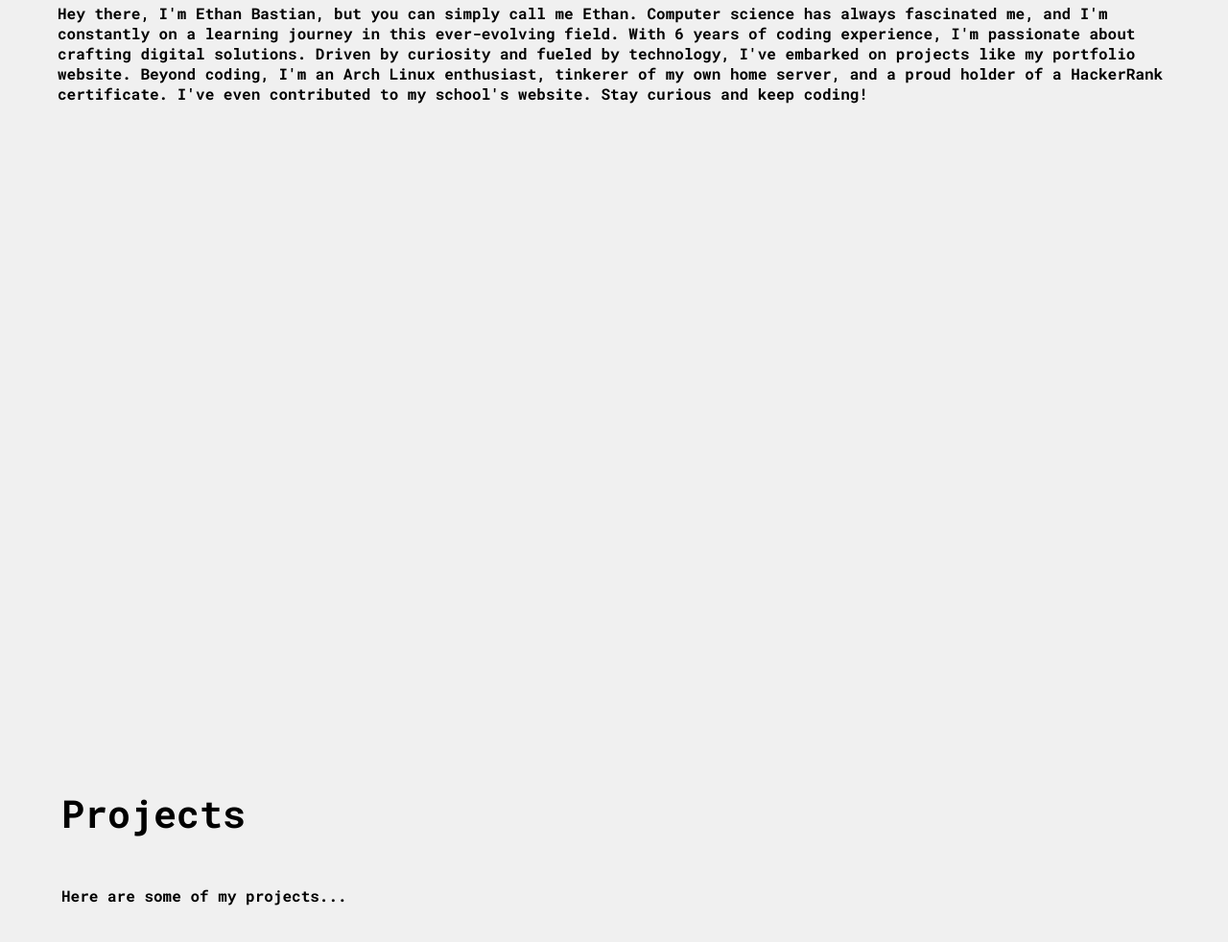
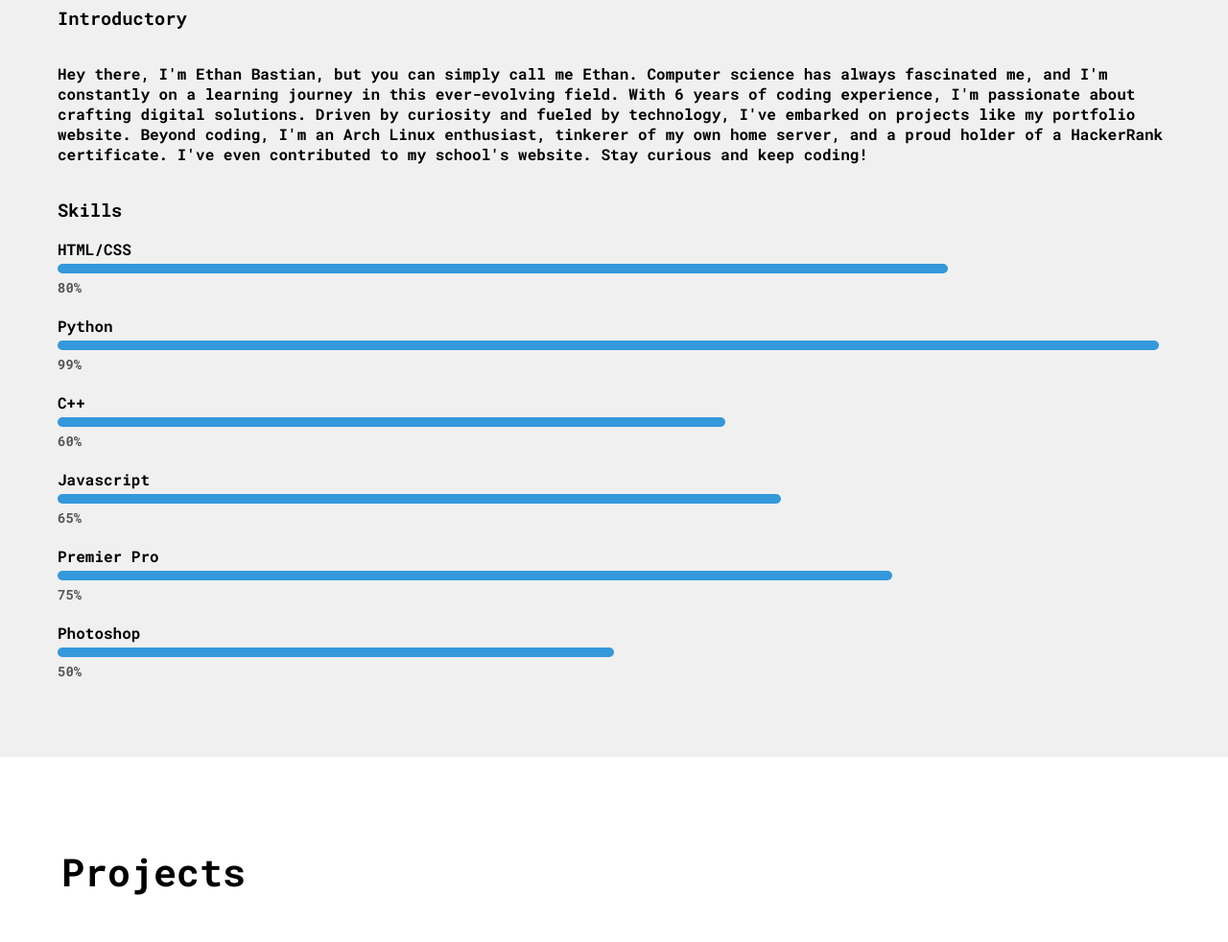
Before and after one commit to SnakeXrnt/portfolio-ethan, a plain HTML site: page index.html in a window 1280 px wide. Shown: the part 1032-2014 px from the top of the page at 96% size. Drawn offline with Linux system fonts and the light colour scheme; a web font is replaced by a local one.

Commit message:
animate percentage

```diff
--- a/index.html
+++ b/index.html
@@ -48,7 +48,57 @@ create date 2023-08-30 07:13:11
     <div id="about" class="section hidden">
       <div class="about">
         <h2 class="heading-aboutme">About Me</h2>
+        <h3>Introductory</h3>
         <p>Hey there, I'm Ethan Bastian, but you can simply call me Ethan. Computer science has always fascinated me, and I'm constantly on a learning journey in this ever-evolving field. With 6 years of coding experience, I'm passionate about crafting digital solutions. Driven by curiosity and fueled by technology, I've embarked on projects like my portfolio website. Beyond coding, I'm an Arch Linux enthusiast, tinkerer of my own home server, and a proud holder of a HackerRank certificate. I've even contributed to my school's website. Stay curious and keep coding!</p>
+
+        <h3>Skills</h3>
+
+        <div class="skills">
+          <div class="skill">
+            <div class="skill-name">HTML/CSS</div>
+            <div class="skill-bar">
+              <div class="skill-progress"></div>
+            </div>
+            <div class="skill-percentage">80%</div>
+          </div>
+          <div class="skill">
+            <div class="skill-name">Python</div>
+            <div class="skill-bar">
+              <div class="skill-progress"></div>
+            </div>
+            <div class="skill-percentage">99%</div>
+          </div>
+          <div class="skill">
+            <div class="skill-name">C++</div>
+            <div class="skill-bar">
+              <div class="skill-progress"></div>
+            </div>
+            <div class="skill-percentage">60%</div>
+          </div>
+          <div class="skill">
+            <div class="skill-name">Javascript</div>
+            <div class="skill-bar">
+              <div class="skill-progress"></div>
+            </div>
+            <div class="skill-percentage">65%</div>
+          </div>
+          <div class="skill">
+            <div class="skill-name">Premier Pro</div>
+            <div class="skill-bar">
+              <div class="skill-progress"></div>
+            </div>
+            <div class="skill-percentage">75%</div>
+          </div>
+          <div class="skill">
+            <div class="skill-name">Photoshop</div>
+            <div class="skill-bar">
+              <div class="skill-progress"></div>
+            </div>
+            <div class="skill-percentage">50%</div>
+          </div>
+        </div>
+
+
       </div>
 
 
--- a/pages/home/script.js
+++ b/pages/home/script.js
@@ -68,4 +68,20 @@ document.addEventListener("DOMContentLoaded", function () {
         });
       });
     });
+
+    // Get all skill elements
+  const skills = document.querySelectorAll('.skill');
+
+  // Function to animate skills bar on scroll
+  function animateSkills() {
+    skills.forEach(skill => {
+      const progressBar = skill.querySelector('.skill-progress');
+      const percentage = skill.querySelector('.skill-percentage').textContent;
+      progressBar.style.width = percentage; // Set the width to the percentage value
+    });
+  }
+
+  // Listen for scroll events and trigger animation
+  window.addEventListener('scroll', animateSkills);
+
   });
--- a/pages/home/style.css
+++ b/pages/home/style.css
@@ -7,7 +7,7 @@ body {
   min-width: 100%;
   font-family: 'Roboto Mono', monospace;
   flex-direction: column;
-  background-color: #f0f0f0; /* Set a background color */
+  background:  #FFFFFF;  /* Set a background color */
   overflow-x: hidden;
   overflow-y: auto
 }
@@ -47,7 +47,6 @@ body {
   bottom: -10px; /* Position the underline below the link */
   left: 0;
 }
-
 
 .home {
   display: flex;
@@ -110,6 +109,7 @@ body {
   border: none;
   border-radius: 5px;
   cursor: pointer;
+
 }
 
 .button2 {
@@ -143,6 +143,7 @@ body {
   min-height: 100vh;
   flex-direction: column;
   padding : 60px;
+  background: #f0f0f0
 }
 
 .projects {
@@ -161,6 +162,50 @@ body {
 .heading-projects {
   font-size: 40px;
 }
+
+/* Style for the skills section */
+.skills {
+  display: flex;
+  flex-direction: column;
+}
+
+/* Style for each skill */
+.skill {
+  display: flex;
+  flex-direction: column;
+  margin-bottom: 20px;
+}
+
+/* Style for skill name */
+.skill-name {
+  font-weight: bold;
+  margin-bottom: 5px;
+}
+
+/* Style for skill bar container */
+.skill-bar {
+  width: 100%;
+  height: 10px;
+  background-color: #f0f0f0;
+  border-radius: 5px;
+  position: relative;
+}
+
+/* Style for skill progress */
+.skill-progress {
+  height: 100%;
+  border-radius: 5px;
+  background-color: #3498db;
+  width: 0; /* Initially set to zero width */
+  transition: width 1.5s ease-in-out; /* Add transition for smooth animation */
+}
+
+.skill-percentage {
+  margin-top: 5px;
+  font-size: 14px;
+  color: #555555;
+}
+
 
 
 @media screen and (max-width: 768px) {
```
